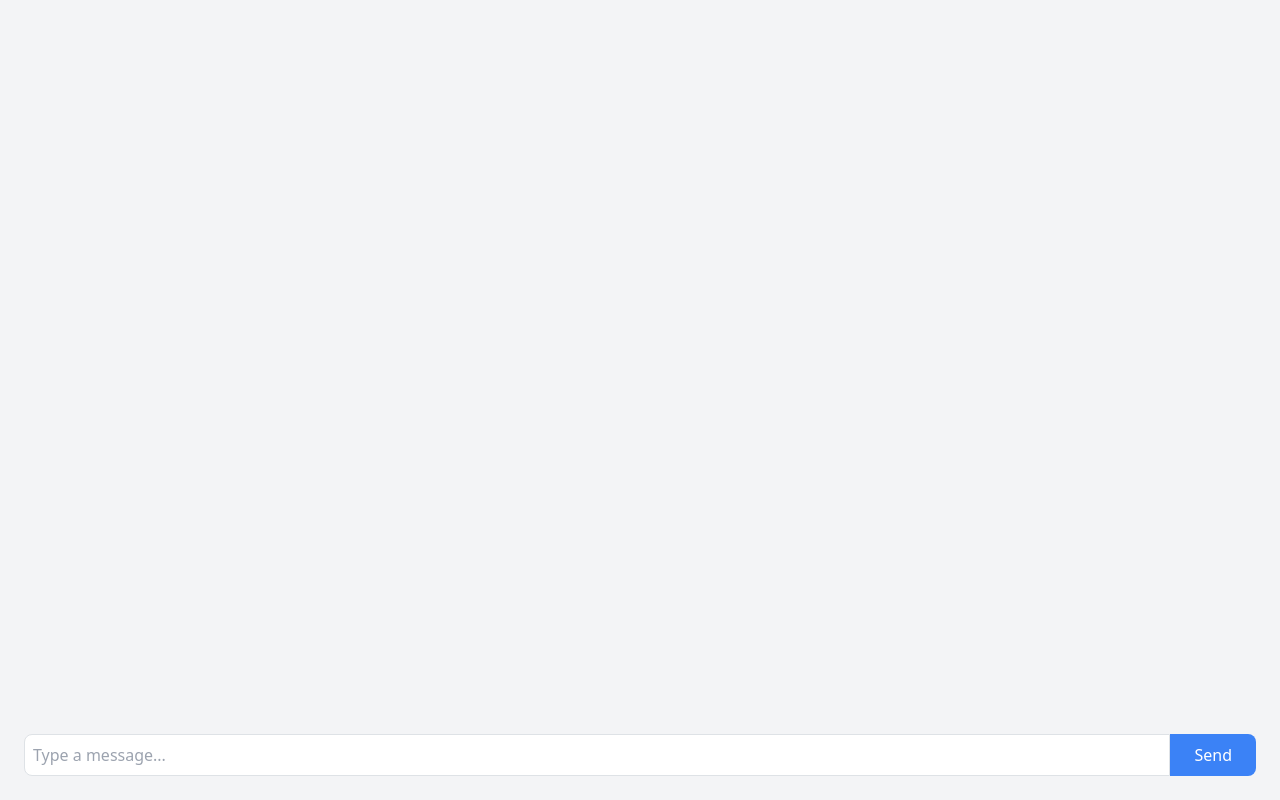
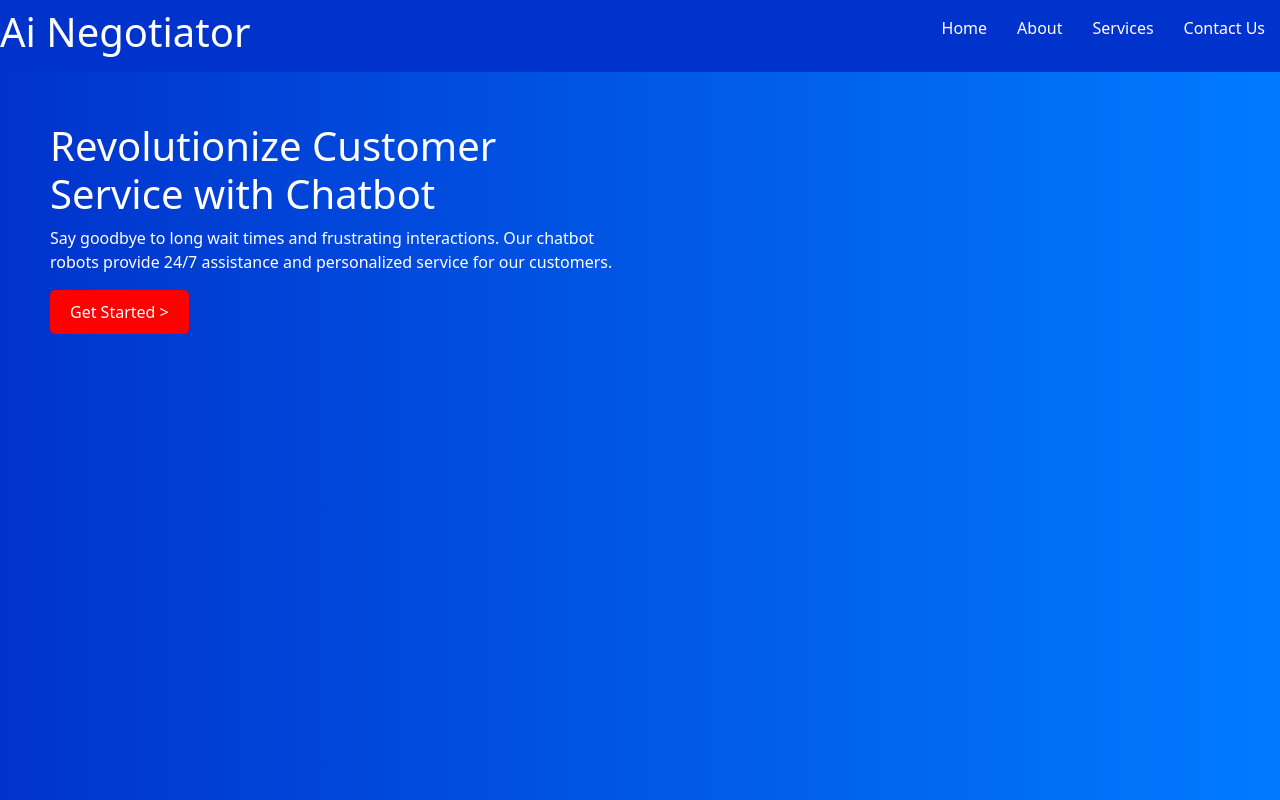
Before and after one commit to HiteshReddy28/AI-chatbot, a React (Create React App) app in the folder frontend/: page / in a window 1280 px wide. Shown: the top 800 px of the page. Built offline with nearby package versions, Linux system fonts and the light colour scheme.

Commit message:
Hitesh updated

```diff
--- a/frontend/package.json
+++ b/frontend/package.json
@@ -7,6 +7,7 @@
     "cra-template": "1.2.0",
     "react": "^19.0.0",
     "react-dom": "^19.0.0",
+    "react-router-dom": "^7.1.5",
     "react-scripts": "5.0.1"
   },
   "scripts": {
--- a/frontend/src/App.css
+++ b/frontend/src/App.css
@@ -1,45 +1,57 @@
-/* General Navbar Styling */
 .navbar {
-  background-color: #f8f9fa; /* Light gray background */
-  padding: 10px 20px;
-  border-bottom: 2px solid #ddd;
+  display: flex;
+  justify-content: space-between;
+  align-items: center;
+  padding: 20px;
+  background: #0033cc;
+  color: white;
 }
 
-/* Navbar Brand */
-.navbar-brand {
-  font-size: 1.5rem;
-  font-weight: bold;
-  color: #333;
+.nav-links {
+  list-style: none;
+  display: flex;
 }
 
-.navbar-brand:hover {
-  color: #007bff;
+.nav-links li {
+  margin: 0 15px;
 }
 
-/* Navbar Toggler Button */
-.navbar-toggler {
-  border: none;
-  outline: none;
+.nav-links a {
+  color: white;
+  text-decoration: none;
 }
 
-/* Navbar Links */
-.navbar-nav .nav-item {
-  padding: 0 15px;
+.footer {
+  background: #f1f1f1;
+  padding: 15px;
+  text-align: center;
+  font-size: 14px;
+}
+.hero {
+  display: flex;
+  justify-content: space-between;
+  align-items: center;
+  padding: 50px;
+  background: linear-gradient(to right, #0033cc, #007bff);
+  color: white;
+  height: 100rem;
 }
 
-.navbar-nav .nav-item.active {
-  font-weight: bold;
-  color: #007bff;
+.hero-content {
+  max-width: 50%;
+  height: 100%;
 }
 
-/* Responsive Navbar */
-@media (max-width: 768px) {
-  .navbar-nav {
-      text-align: center;
-  }
+.cta-button {
+  background: red;
+  color: white;
+  padding: 10px 20px;
+  border: none;
+  cursor: pointer;
+  font-size: 16px;
+  border-radius: 5px;
+}
 
-  .navbar-nav .nav-item {
-      display: block;
-      padding: 10px 0;
-  }
+.hero-image img {
+  width: 250px;
 }
--- a/frontend/src/App.js
+++ b/frontend/src/App.js
@@ -1,10 +1,16 @@
 import logo from './logo.svg';
 import './App.css';
 import Navbar from './navbar';
+import Mainpage from './main';
+import Footer from './footer';
+
+
 function App() {
   return (
     <>
     <Navbar/>
+    <Mainpage/>
+    <Footer/>
     </>
   );
 }
--- a/frontend/src/ChatApp.js
+++ b/frontend/src/ChatApp.js
@@ -1,6 +1,7 @@
 import React, { useState, useEffect, useRef } from "react";
 
 const ChatApp = () => {
+  console.log("hello");
   const [messages, setMessages] = useState([]); // Stores all messages
   const [input, setInput] = useState(""); // Tracks the user's input
   const [loading, setLoading] = useState(false); // Indicates when the LLM is responding
--- /dev/null
+++ b/frontend/src/footer.js
@@ -0,0 +1,13 @@
+import React from "react";
+import "./App.css";
+
+const Footer = () => {
+  return (
+    <footer className="footer">
+      <p>Cookie Policy</p>
+      <p>2025 Cognute, All Rights Reserved</p>
+    </footer>
+  );
+};
+
+export default Footer;
--- a/frontend/src/index.js
+++ b/frontend/src/index.js
@@ -1,5 +1,6 @@
 import React from 'react';
 import ReactDOM from 'react-dom/client';
+import { BrowserRouter as Router, Routes, Route, Link } from 'react-router-dom';
 import './index.css';
 import App from './App';
 import ChatApp from './ChatApp';
@@ -10,6 +11,17 @@ import 'bootstrap/dist/css/bootstrap.min.css';
 const root = ReactDOM.createRoot(document.getElementById('root'));
 root.render(
   <React.StrictMode>
-    <ChatApp />
+    <Router>
+      <div>
+        {/* Navigation Links (Optional) */}
+
+
+        {/* Define Routes */}
+        <Routes>
+          <Route path="/" element={<App />} />
+          <Route path="/ChatApp" element={<ChatApp/>} />
+        </Routes>
+      </div>
+    </Router>
   </React.StrictMode>
 );
--- /dev/null
+++ b/frontend/src/main.js
@@ -0,0 +1,30 @@
+import Navbar from "./navbar";
+import ChatApp from "./ChatApp";
+import { useNavigate } from 'react-router-dom';
+import "./App.css";
+
+
+function Mainpage(){
+    const navigate = useNavigate();
+    function handleClick(){
+        navigate('/ChatApp')
+    }
+    return (
+        <>
+
+<section className="hero">
+      <div className="hero-content">
+        <h1>Revolutionize Customer Service with Chatbot</h1>
+        <p>Say goodbye to long wait times and frustrating interactions. Our chatbot robots provide 24/7 assistance and personalized service for our customers.</p>
+        <button className="cta-button" onClick={handleClick}>Get Started &gt;</button>
+      </div>
+      <div className="hero-image">
+        {/* <img src={chatbotImage} alt="Chatbot" /> */}
+      </div>
+    </section>
+        </>
+
+    );
+}
+
+export default Mainpage;
--- a/frontend/src/navbar.js
+++ b/frontend/src/navbar.js
@@ -1,32 +1,17 @@
-import './App.css';
-
-function Navbar() {
-    return (
-        <>
-            <nav className="navbar navbar-expand-lg navbar-light bg-light">
-                <a className="navbar-brand" href="#">My Navbar</a>
-                <button className="navbar-toggler" type="button" data-toggle="collapse" data-target="#navbarNav" aria-controls="navbarNav" aria-expanded="false" aria-label="Toggle navigation">
-                    <span className="navbar-toggler-icon"></span>
-                </button>
-                <div className="collapse navbar-collapse" id="navbarNav">
-                    <ul className="navbar-nav">
-                        <li className="nav-item active">
-                            <a className="nav-link" href="#">Home</a>
-                        </li>
-                        <li className="nav-item">
-                            <a className="nav-link" href="#">About</a>
-                        </li>
-                        <li className="nav-item">
-                            <a className="nav-link" href="#">Services</a>
-                        </li>
-                        <li className="nav-item">
-                            <a className="nav-link" href="#">Contact</a>
-                        </li>
-                    </ul>
-                </div>
-            </nav>
-        </>
-    );
-}
+import React from "react";
+import "./App.css";
+const Navbar = () => {
+  return (
+    <nav className="navbar">
+      <h1 className="logo">Ai Negotiator</h1>
+      <ul className="nav-links">
+        <li><a href="#home">Home</a></li>
+        <li><a href="#about">About</a></li>
+        <li><a href="#services">Services</a></li>
+        <li><a href="#contact">Contact Us</a></li>
+      </ul>
+    </nav>
+  );
+};
 
 export default Navbar;
```
Also changed, not shown: 1 other file (tests, documents, lock files or other folders).
